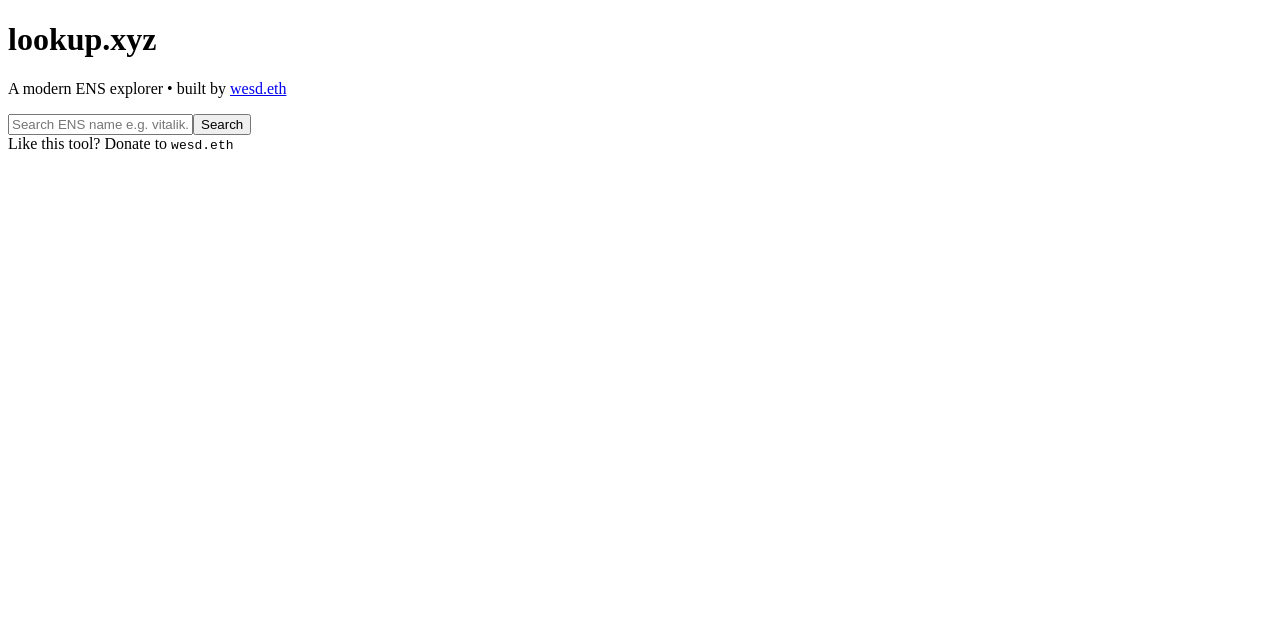
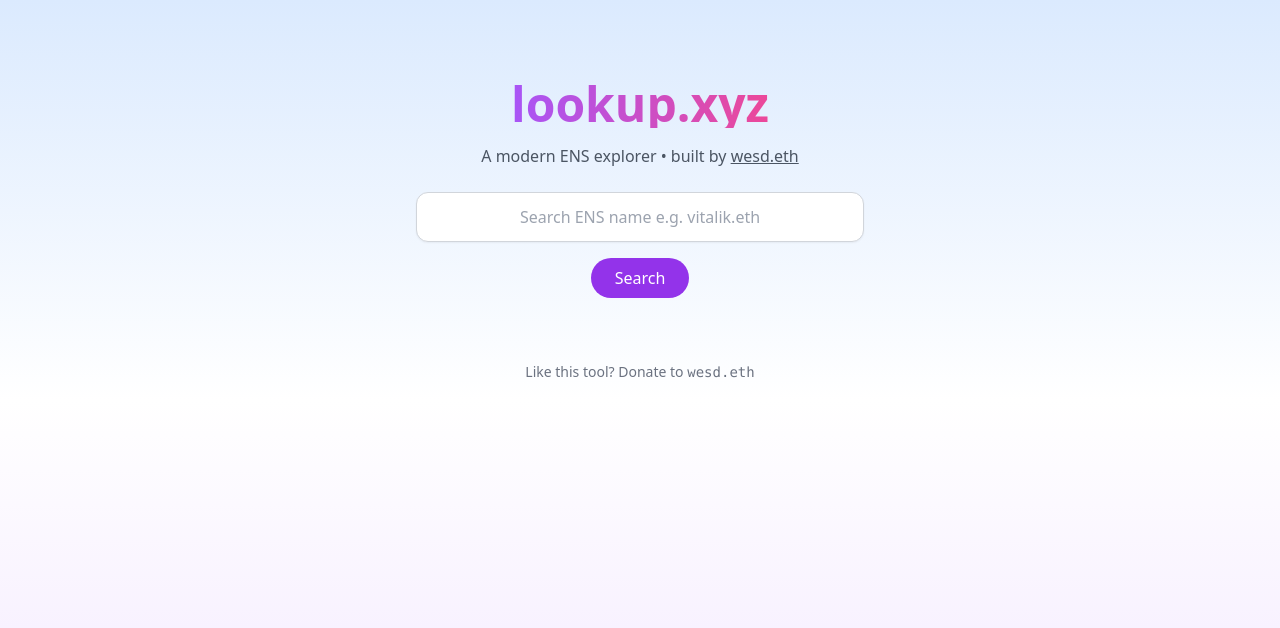
Before and after one commit to CryptoniteMining/buildingfunappsv2, a Next.js app: page / in a window 1280 px wide. Shown: the top 628 px of the page. Built offline with nearby package versions, Linux system fonts and the light colour scheme.

Commit message:
Add files via upload

```diff
--- /dev/null
+++ b/postcss.config.js
@@ -0,0 +1,7 @@
+
+module.exports = {
+  plugins: {
+    tailwindcss: {},
+    autoprefixer: {},
+  },
+}
--- /dev/null
+++ b/tailwind.config.js
@@ -0,0 +1,18 @@
+
+module.exports = {
+  content: ['./pages/**/*.{js,ts,jsx,tsx}'],
+  theme: {
+    extend: {
+      animation: {
+        'raindrop': 'raindrop 0.6s ease-out forwards',
+      },
+      keyframes: {
+        raindrop: {
+          '0%': { transform: 'scale(0.2)', opacity: '0.9' },
+          '100%': { transform: 'scale(1.6)', opacity: '0' },
+        }
+      }
+    },
+  },
+  plugins: [],
+}
```
